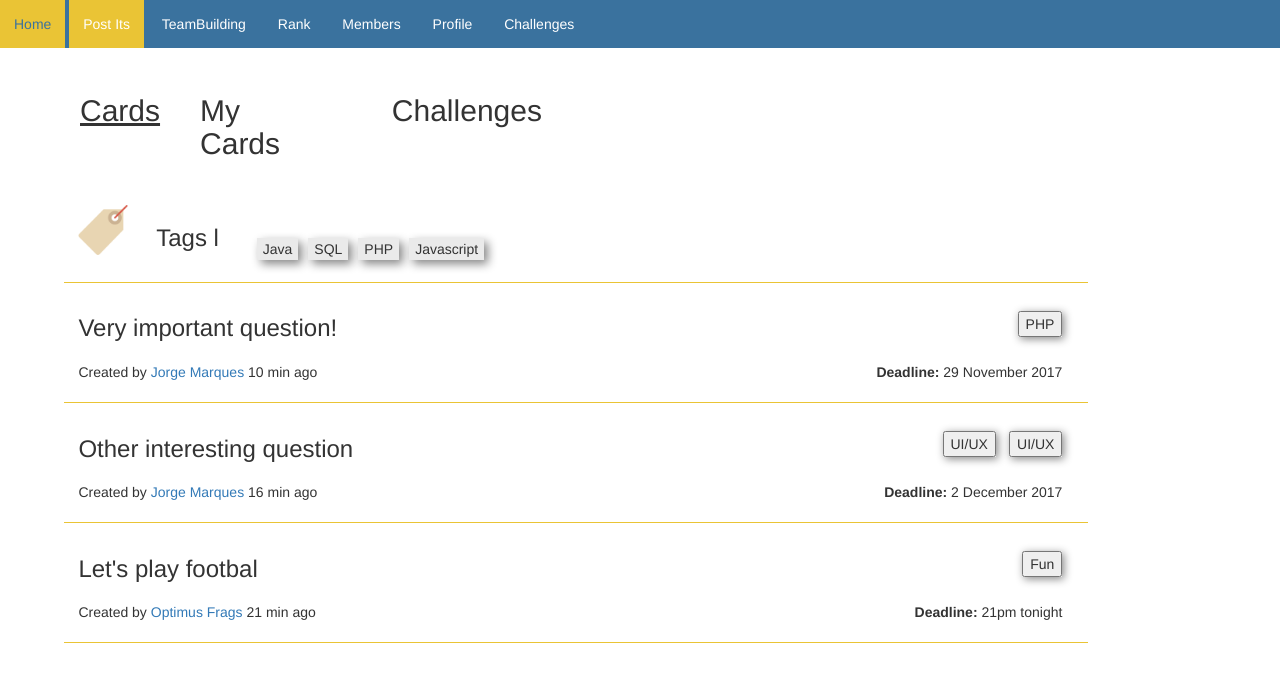
After one commit to jmsmarques/BlueInfinityChallenge, a PHP site: page /HTML/Postits.html in a window 1280 px wide. The commit adds this page. Shown: the top 682 px of the page. Run offline with PHP 8.4, Linux system fonts and the light colour scheme; some libraries are stand-ins or nearby versions.

Commit message:
update code

```diff
--- /dev/null
+++ b/CSS/postits.css
@@ -0,0 +1,163 @@
+.chl-menu{
+  list-style: none;
+  display: inline-flex;
+  margin-top: 2%;
+}
+
+.chl-menu li{
+  display: inline-table;
+  padding: inherit;
+}
+
+.card-tags{
+  list-style: none;
+  display: inline-flex;
+  margin-top: 2%;
+  margin-left: 3%;
+}
+
+.card-tags li{
+  align-content: space-around;
+}
+
+.badge-post{
+  display:inline-flex;
+  align-items: center;
+  margin-top: 9%;
+}
+
+.badge-post button{
+  margin-left: 10px;
+  background-color: #EAEAEA;
+  border: none;
+  border-radius: 0;
+  box-shadow: 4px 4px 10px #888888;
+}
+
+#tag{
+  padding-right: 5%;
+  padding-left: 5%;
+}
+
+.tag-img{
+  width: 9%;
+  height: 9%;
+}
+
+.question-one{
+    border-top: 1px;
+    border-color: black;
+    list-style: none;
+    display: inline-flex;
+    align-items: baseline;
+    width: 80%;
+    position: relative;
+    margin-left: 3%;
+    justify-content: space-between;
+}
+
+#right{
+  position: absolute;
+  right: 0;
+  background-color: #EAEAEA;
+  border: none;
+  border-radius: 0;
+  box-shadow: 2px 2px 8px #888888;
+  margin-top: 1.5%;
+}
+
+#right3{
+  position: absolute;
+  right: 0;
+  background-color: #EAEAEA;
+  border: none;
+  border-radius: 0;
+  box-shadow: 2px 2px 8px #888888;
+  margin-top: 1.5%;
+  margin-right: 6.5%;
+}
+
+#right2{
+  position: absolute;
+  right: 0;
+
+}
+
+.line{
+  height: 1px;
+  background-color: #EAC435;
+  width: 80%;
+  margin-left: 5%;
+  margin-bottom: 1%;
+}
+
+.seemore{
+  color: white;
+  width:8%;
+  padding: 6px;
+  margin-left: 42%;
+  margin-top: 1%;
+  background-color: #EAC435;
+  border: none;
+  border-radius: 0;
+  box-shadow: 2px 2px 8px #888888;
+}
+
+.seemore:hover{
+  color: white;
+  box-shadow: 2px 4px 12px #888888;
+}
+
+.createBtn{
+  color: white;
+  width:8%;
+  padding: 6px;
+  margin-left: 6.5%;
+  margin-bottom: 2%;
+  margin-top: 2%;
+  background-color: #EAC435;
+  border: none;
+  border-radius: 0;
+  box-shadow: 2px 2px 8px #888888;
+  font-size: 18px;
+}
+
+.editBtn{
+  color: white;
+  width:8%;
+  padding: 6px;
+  margin-left: 1%;
+  margin-bottom: 2%;
+  margin-top: 2%;
+  background-color: #EAC435;
+  border: none;
+  border-radius: 0;
+  box-shadow: 2px 2px 8px #888888;
+  font-size: 18px;
+}
+
+.createQuestion{
+  margin-left: 6.5%;
+}
+
+.save{
+  color: white;
+  width:8%;
+  padding: 6px;
+  margin-top: 2%;
+  background-color: #EAC435;
+  border: none;
+  border-radius: 0;
+  box-shadow: 2px 2px 8px #888888;
+  font-size: 18px;
+}
+
+#questionToAsk{
+  width: 50%;
+  height: 30px;
+}
+
+#details{
+  width: 50%;
+  height: 100px;
+}
--- a/CSS/style.css
+++ b/CSS/style.css
@@ -1,13 +1,16 @@
+html{
+  width:100%;
+}
+
 .content{
   width: 100%;
   height: 100%;
 }
 
 div.scrollmenu {
-    background-color: #333;
+    background-color: #3A729E;
     overflow: auto;
     white-space: nowrap;
-
 }
 
 div.scrollmenu a {
@@ -18,8 +21,15 @@ div.scrollmenu a {
     text-decoration: none;
 }
 
+ .active {
+    background-color: #EAC435;
+    color: #3A729E;
+}
+
 div.scrollmenu a:hover {
-    background-color: #777;
+    background-color: #EAC435;
+    color: #3A729E;
+
 }
 
 .content-fluid {
@@ -36,3 +46,9 @@ div.scrollmenu a:hover {
 .collapse{
   display: inline;
 }
+
+.pagein{
+  color: #EAC435;
+  display: inline-flex;
+  margin-left: 10%;
+}
--- /dev/null
+++ b/HTML/Postits.html
@@ -0,0 +1,153 @@
+<!DOCTYPE html>
+
+<head>
+  <html lang="en">
+  <link rel="stylesheet" href="../css/style.css">
+  <link rel="stylesheet" href="../css/postits.css">
+  <link rel="stylesheet" href="https://maxcdn.bootstrapcdn.com/bootstrap/3.3.7/css/bootstrap.min.css">
+  <script src="../Javascript/javascript.js"></script>
+  <script src="https://ajax.googleapis.com/ajax/libs/jquery/3.2.1/jquery.min.js"></script>
+  <script src="https://maxcdn.bootstrapcdn.com/bootstrap/3.3.7/js/bootstrap.min.js"></script>
+</head>
+
+<body onload ="onLoad();">
+  <nav>
+    <div class="scrollmenu">
+      <a href="../html/home.html">Home</a>
+      <a href="../html/postits.html" class="active">Post Its</a>
+      <a href="#teambuilding">TeamBuilding</a>
+      <a href="#rank">Rank</a>
+      <a href="#members" >Members</a>
+      <a href="../html/profile.html">Profile</a>
+      <a href="#contact">Challenges</a>
+    </div>
+  </nav>
+
+  <div class="row1">
+    <ul class="chl-menu">
+      <li><h2 style="cursor:pointer" id="hid" onclick="activeCard()">Cards</h2></li>
+      <li><h2 style="cursor:pointer" id="hid2" onclick="activeCard2()">My Cards</h2></li>
+      <li style="margin-left:15%; cursor:pointer"><h2 id="hid3" onclick="activeCard3()">Challenges</h2></li>
+    </ul>
+  </div>
+
+  <div class="row2">
+    <ul class="card-tags">
+      <img src="../images/tag.png" alt="tag" class="tag-img">
+      <li id="tag"><h3>Tags   l<h3></li>
+        <li><div class="badge-post">
+          <button onclick="window.location.href='https://www.java.com'">Java</button>
+          <button>SQL</button>
+          <button>PHP</button>
+          <button>Javascript</button>
+        </div></li>
+      </ul>
+    </div>
+    <div class="questions">
+      <div class="line"></div>
+      <div class="row3">
+        <ul class="question-one">
+          <li><h3>Very important question!</h3></li>
+          <li id="right"><button>PHP</button></li>
+        </ul>
+      </div>
+      <div class="row4">
+        <ul class="question-one">
+          <li><p>Created by <a>Jorge Marques</a> 10 min ago</p></li>
+          <li id="right2"><b>Deadline: </b>29 November 2017</li>
+        </ul>
+      </div>
+      <div class="line"></div>
+      <div class="row3">
+        <ul class="question-one">
+          <li><h3>Other interesting question</h3></li>
+          <li id="right"><button>UI/UX</button></li>
+          <li id="right3"><button>UI/UX</button></li>
+        </ul>
+      </div>
+      <div class="row4">
+        <ul class="question-one">
+          <li><p>Created by <a>Jorge Marques</a> 16 min ago</p></li>
+          <li id="right2"><b>Deadline: </b>2 December 2017</li>
+        </ul>
+      </div>
+      <div class="line"></div>
+      <div class="row3">
+        <ul class="question-one">
+          <li><h3>Let's play footbal</h3></li>
+          <li id="right"><button>Fun</button></li>
+        </ul>
+      </div>
+      <div class="row4">
+        <ul class="question-one">
+          <li><p>Created by <a>Optimus Frags</a> 21 min ago</p></li>
+          <li id="right2"><b>Deadline: </b>21pm tonight</li>
+        </ul>
+      </div>
+      <div class="line"></div>
+      <div class="seeMoreTest">
+        <div class="row3">
+          <ul class="question-one">
+            <li><h3>Let's play footbal</h3></li>
+            <li id="right"><button>Fun</button></li>
+          </ul>
+        </div>
+        <div class="row4">
+          <ul class="question-one">
+            <li><p>Created by <a>Optimus Frags</a> 21 min ago</p></li>
+            <li id="right2"><b>Deadline: </b>21pm tonight</li>
+          </ul>
+        </div>
+        <div class="line"></div>
+        <button class="seemore" onclick="seeMore()">See More</button>
+      </div>
+    </div>
+    <div class="mycards">
+      <button class="createBtn" onclick="createBtn()">Create</button>
+      <button class="editBtn">Edit</button>
+      <div class="line"></div>
+      <div class="myQuestions">
+        <div class="row3">
+          <ul class="question-one">
+            <li><h3>Other interesting question</h3></li>
+            <li id="right"><button>UI/UX</button></li>
+            <li id="right3"><button>UI/UX</button></li>
+          </ul>
+        </div>
+        <div class="row4">
+          <ul class="question-one">
+            <li><p>Created by <a>Jorge Marques</a> 16 min ago</p></li>
+            <li id="right2"><b>Deadline: </b>2 December 2017</li>
+          </ul>
+        </div>
+        <div class="line"></div>
+      </div>
+      <div class="createQuestion">
+        <h3>Question</h3>
+        <input type="text" name="questionToAsk" id="questionToAsk" placeholder="Ask a question"><br>
+        <h4>Details to add</h4>
+        <textarea type="text" name="details" id="details" placeholder="Add details of your problem" rows="5"></textarea><br>
+        <h4>Add a tag</h4>
+        <input type="text" name="questionToAsk" id="tagToAdd" placeholder="Add a tag"><br>
+        <h4>Deadline</h4>
+        <input type="text" name="questionToAsk" id="deadlineAdd" placeholder="Add a deadline"><br>
+        <button class="save" onclick="createAquestion()">Save</button>
+      </div>
+      <div class="createdQuestion">
+        <div class="row3">
+          <ul class="question-one">
+            <li><h3 id="theQuestion"></h3></li>
+            <li class="rightQ" id="right"></li>
+          </ul>
+        </div>
+        <div class="row4">
+          <ul class="question-one">
+            <li><p>Created by <a href="../html/profile.html">me</a> 16 min ago</p></li>
+            <li class="right2Q" id="right2"></li>
+          </ul>
+        </div>
+        <div class="line"></div>
+      </div>
+    </div>
+  </body>
+  <html>
--- a/HTML/home.html
+++ b/HTML/home.html
@@ -5,19 +5,19 @@
     <meta charset="utf-8">
     <link rel="stylesheet" href="../css/style.css">
     <link rel="stylesheet" href="https://maxcdn.bootstrapcdn.com/bootstrap/3.3.7/css/bootstrap.min.css">
-    <script src="javascript.js">
+    <script src="javascript.js"></script>
     <script src="https://ajax.googleapis.com/ajax/libs/jquery/3.2.1/jquery.min.js"></script>
     <script src="https://maxcdn.bootstrapcdn.com/bootstrap/3.3.7/js/bootstrap.min.js"></script>
   </head>
   <body>
     <nav>
         <div class="scrollmenu">
-            <a href="#home">Home</a>
+            <a href="#home" class="active">Home</a>
             <a href="#cards">Challenges</a>
             <a href="#teambuilding">TeamBuilding</a>
             <a href="#rank">Rank</a>
             <a href="#members">Members</a>
-            <a href="#profile">Profile</a>
+            <a href="../html/profile.html" >Profile</a>
             <a href="#contact">Challenges</a>
         </div>
         <h1 class="collapse" onclick="collapse()">X</h1>
--- a/Javascript/javascript.js
+++ b/Javascript/javascript.js
@@ -1,3 +1,56 @@
-function collapse(){
-  $query(".scrollmenu").hide;
+function onLoad(){
+  $("#hid").css("text-decoration", "underline");
+  $(".mycards").hide();
+  $(".seeMoreTest").hide();
+  $(".createQuestion").hide();
+  $(".createdQuestion").hide();
 }
+
+function activeCard(){
+  $("#hid").css("text-decoration", "underline");
+  $("#hid2").css("text-decoration", "none");
+  $("#hid3").css("text-decoration", "none");
+  $(".questions").show();
+  $(".mycards").hide();
+}
+
+function activeCard2(){
+  $("#hid2").css("text-decoration", "underline");
+  $("#hid").css("text-decoration", "none");
+  $("#hid3").css("text-decoration", "none");
+  $(".mycards").show();
+  $(".questions").hide();
+}
+
+function activeCard3(){
+  $("#hid3").css("text-decoration", "underline");
+  $("#hid").css("text-decoration", "none");
+  $("#hid2").css("text-decoration", "none");
+}
+
+function seeMore(){
+  $(".seemore").hide();
+  $(".seeMoreTest").show();
+}
+
+function createBtn(){
+  $(".createQuestion").show();
+  $(".myQuestions").hide();
+  $(".createdQuestion").hide();
+}
+
+function createAquestion(){
+  var question = $("#questionToAsk").val();
+  var details = $("#details").val();
+  var tag = $("#tagToAdd").val();
+  var deadline = $("#deadlineAdd").val();
+
+
+  $("#theQuestion").append(question);
+  //$(".createdQuestion").append("<p>"+details+"</p>");
+  $(".rightQ").append(tag);
+  $(".right2Q").append("<b>Deadline: </b>"+deadline);
+
+  $(".createQuestion").hide();
+  $(".createdQuestion").show();
+}
```
Also changed, not shown: CSS/profile.css (added, +41 -0 lines), HTML/profile.html (added, +99 -0 lines).
